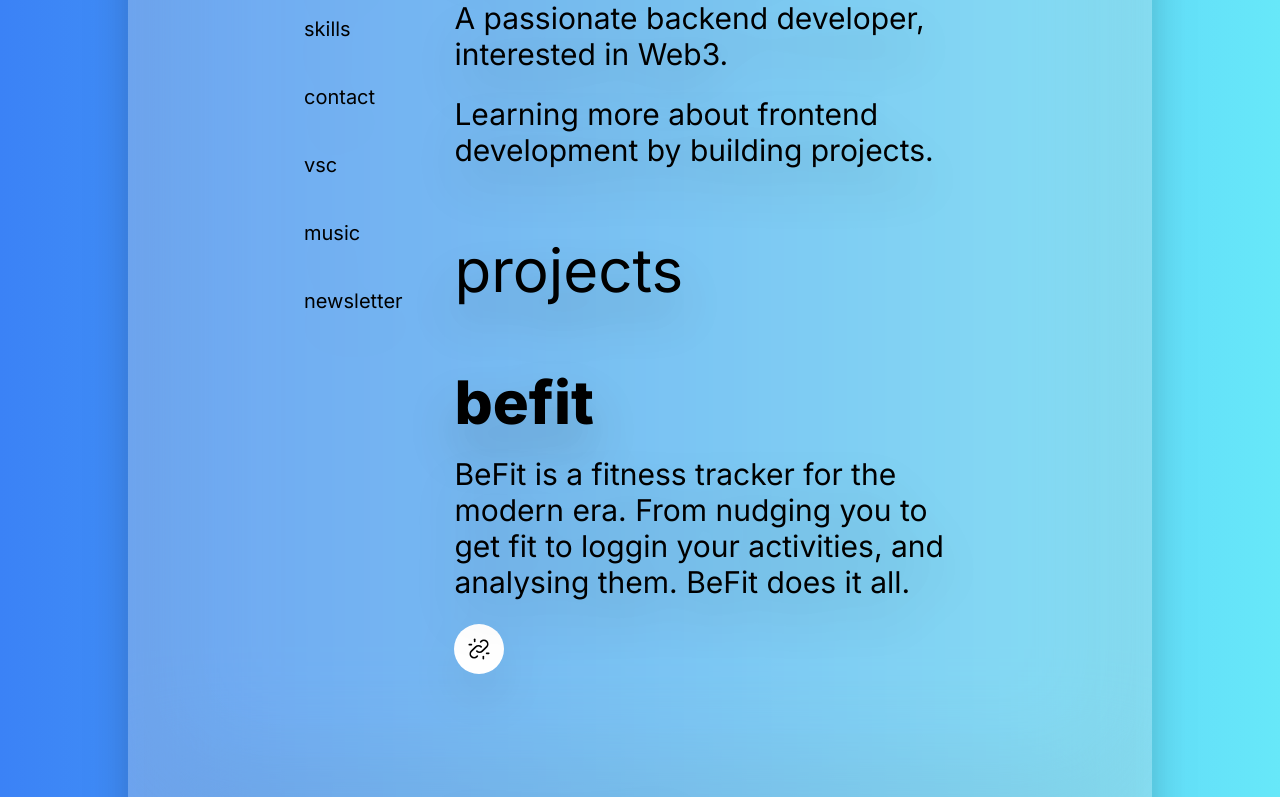
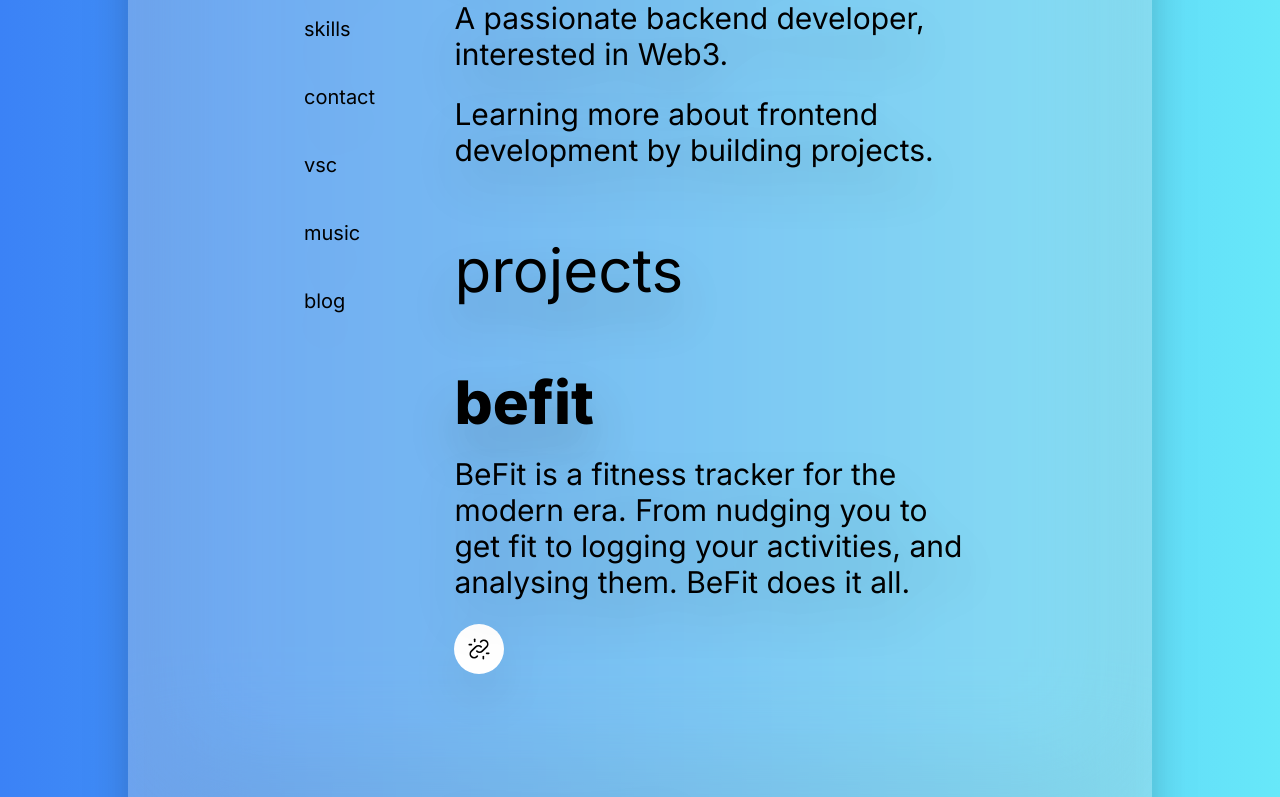
Before and after one commit to pybash1/portfolio-old-latest, a React (Vite) app: page / in a window 1280 px wide. Shown: the part 417-1214 px from the top of the page. Built offline with nearby package versions, Linux system fonts and the light colour scheme; no server answers.

Commit message:
fix(cleanup): remove unused code, fix typos, etc

```diff
--- a/src/App.jsx
+++ b/src/App.jsx
@@ -1,14 +1,7 @@
 import { useState } from "react";
-import { Deta } from "deta";
 import { useEffect } from "react";
 
 function App() {
-  // const [song, setSong] = useState("not playing");
-  // const [songLink, setSongLink] = useState("#");
-  // const [access, setAccess] = useState("")
-  // const [refresh, setRefresh] = useState("")
-  // const [cid, setCid] = useState("")
-  // const [secret, setSecret] = useState("")
   const [lanyard, setLanyard] = useState({});
   const [spotify, setSpotify] = useState(undefined);
   const [vsc, setVsc] = useState(undefined);
@@ -32,65 +25,6 @@ function App() {
     );
     setRn(Date.now());
   });
-
-  // const deta = Deta(import.meta.env.VITE_DETA_KEY)
-  // const base = deta.Base("portfolio")
-
-  // base.get("access").then(data => {
-  //   setAccess(data.token);
-  // })
-  // base.get("refresh").then(data => {
-  //   setRefresh(data.token);
-  // })
-  // base.get("clientid").then(data => {
-  //   setCid(data.token);
-  // })
-  // base.get("clientsecret").then(data => {
-  //   setSecret(data.token);
-  // })
-
-  // fetch("https://api.spotify.com/v1/me/player/currently-playing", {
-  //   method: "GET",
-  //   headers: {
-  //     "Content-Type": "application/json",
-  //     "Authorization": "Bearer "+access
-  //   }
-  // }).then(res => {
-  //   if (res.status == 204) {
-  //     setSong("not playing")
-  //     setSongLink("#")
-  //   } else if (res.status == 401) {
-  //     console.log("here")
-  //     fetch("https://accounts.spotify.com/api/token", {
-  //       method: "POST",
-  //       headers: {
-  //         "Content-Type": "application/x-www-form-urlencoded",
-  //         Authorization: "Basic "+btoa(cid+":"+secret).toString()
-  //       },
-  //       body: "grant_type=refresh_token&refresh_token="+refresh
-  //     }).then(res => res.json().then( data => {
-  //       setAccess(data.access_token)
-  //       base.put({"token": data.access_token}, "access").then(data => {
-  //         console.log("edited access token")
-  //       })
-  //     }))
-  //   } else {
-  //     res.json().then(data => {
-  //       if (data.currently_playing_type == "ad") {
-  //         setSong("stupid advertisement")
-  //         setSongLink("#")
-  //       } else {
-  //         let artists = []
-  //         data.item.album.artists.forEach((elem) => {
-  //           artists.push(elem.name)
-  //         })
-  //         let artistStr = artists.join(", ")
-  //         setSong(data.item.name+" - "+artistStr)
-  //         setSongLink(data.item.album.external_urls.spotify)
-  //       }
-  //     })
-  //   }
-  // })
 
   return (
     <div className="min-h-screen font-inter p-32 bg-gradient-to-r from-blue-500 to-cyan-300 flex items-center justify-center">
@@ -134,8 +68,8 @@ function App() {
                 </a>
               </li>
               <li className="font-normal text-xl hover:text-white transition-all ease-in-out duration-1000 py-5">
-                <a href="https://pybash.substack.com" className="scroll-smooth">
-                  newsletter
+                <a href="https://blog.pybash.xyz" className="scroll-smooth">
+                  blog
                 </a>
               </li>
             </ul>
@@ -169,7 +103,7 @@ function App() {
             <br />
             <h2 className="font-normal text-3xl drop-shadow-2xl">
               BeFit is a fitness tracker for the modern era. From nudging you to
-              get fit to loggin your activities, and analysing them. BeFit does
+              get fit to logging your activities, and analysing them. BeFit does
               it all.
             </h2>
             <br />
@@ -451,10 +385,14 @@ function App() {
                   0
                     ? (Math.floor(
                         Math.abs(rn - vsc?.timestamps?.start) / 1000 / 60
-                      ) % 24) + " minutes"
+                      ) %
+                        24) +
+                      " minutes"
                     : (Math.floor(
                         Math.abs(rn - vsc?.timestamps?.start) / 1000 / 3600
-                      ) % 24) + " hours")
+                      ) %
+                        24) +
+                      " hours")
                 : "not coding right now"}
             </h2>
             <br />
```
